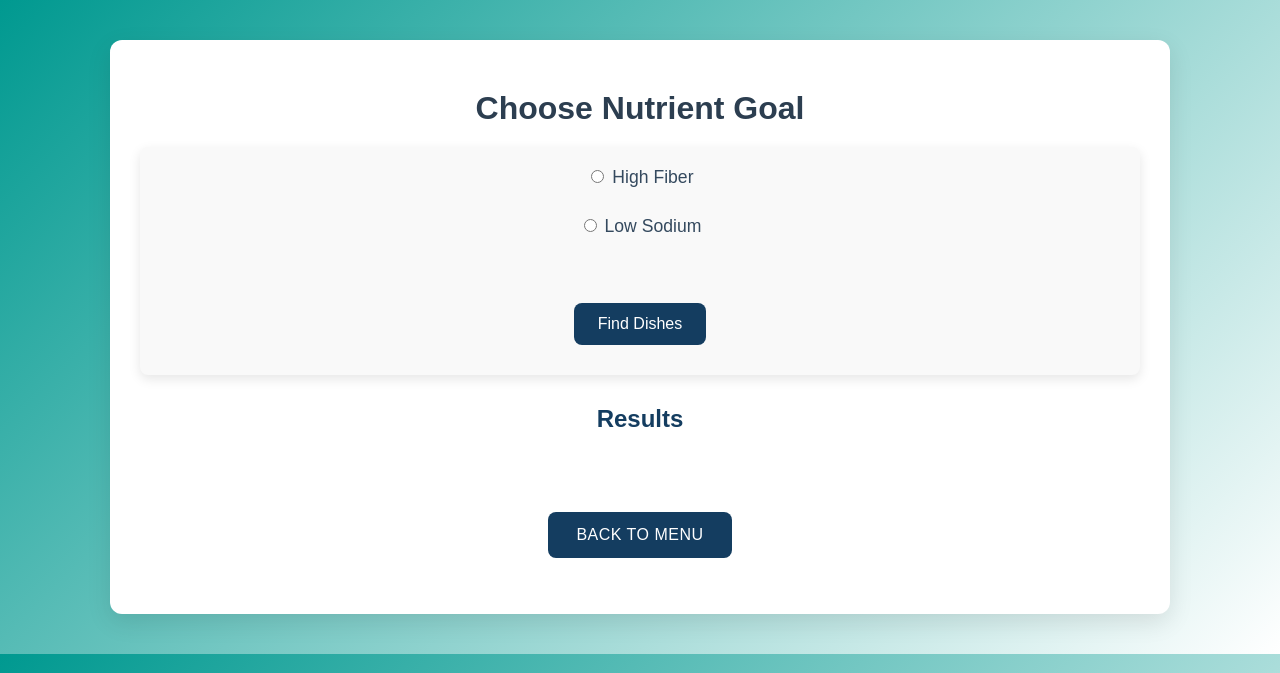
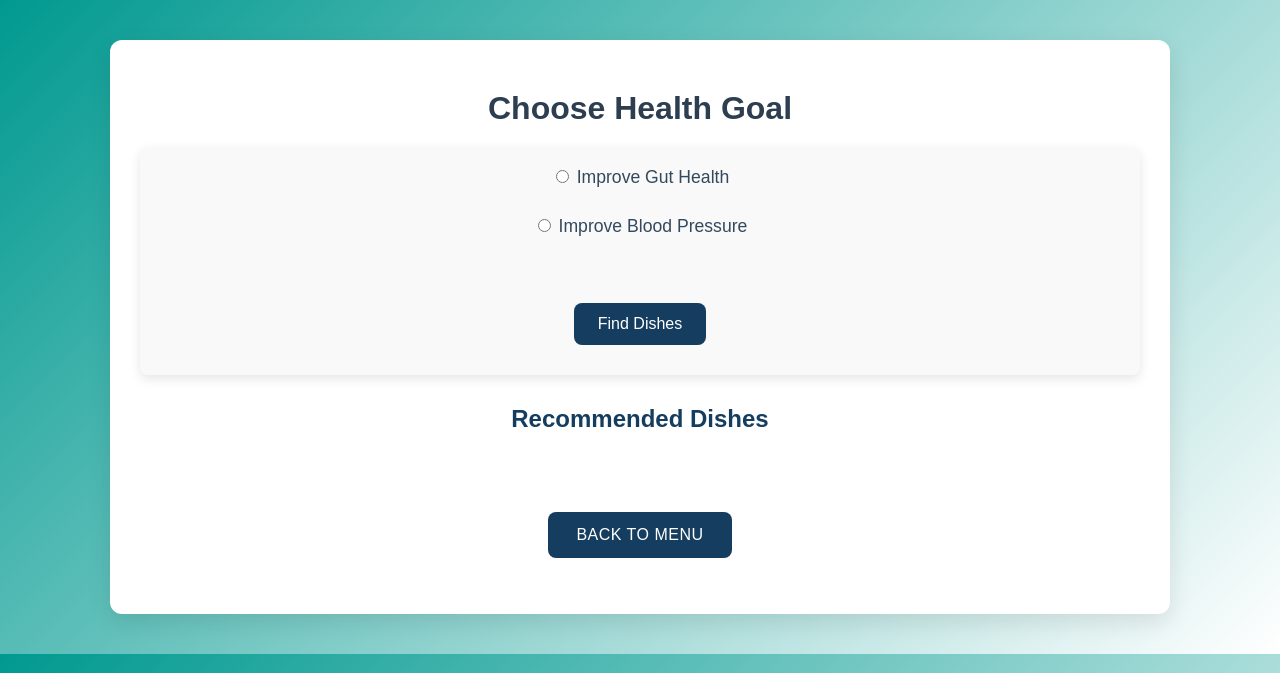
Before and after one commit to ishashinde16/nutritionist-aid-expert-system-prolog, a Flask app: page /nutrient_choice in a window 1280 px wide. Shown: the top 673 px of the page. Run offline with Flask 3, Linux system fonts and the light colour scheme.

Commit message:
nutrient-choice

```diff
--- a/app.py
+++ b/app.py
@@ -98,7 +98,7 @@ def show_calorie_target():
 
     # First, assert user into Prolog
     try:
-        prolog.assertz(f"user('{name}', {age}, {gender}, {weight}, {height}, {activity}, {goal})")
+        prolog.assertz(f"user('{name}', {age}, '{gender}', {weight}, {height}, '{activity}', '{goal}')")
     except Exception as e:
         print(f"Prolog assertion error: {e}")
 
@@ -159,25 +159,58 @@ def suggest_high_protein():
 #     return render_template('meal_plan.html', meals=meals, total_cals=total_cals)
 
 
+# @app.route('/nutrient_choice', methods=['GET', 'POST'])
+# def nutrient_choice():
+#     dishes = []  # Initialize dishes to an empty list.
+#     benefit = None  # Initialize benefit message
+
+#     if request.method == 'POST':
+#         choice = request.form['choice']
+
+#         try:
+#             if choice == 'high_fiber':
+#                 query = list(prolog.query("food(Dish, _, Macros, _), member(fiber:Fiber, Macros), Fiber > 5"))
+#                 dishes = [result['Dish'] for result in query]
+#             elif choice == 'low_sodium':
+#                 query = list(prolog.query("food(Dish, _, _, Micros), member(sodium:Sodium, Micros), Sodium < 100"))
+#                 dishes = [result['Dish'] for result in query]
+
+#             # 🔥 Fetch the corresponding benefit based on choice
+#             benefit_query = list(prolog.query(f"benefit({choice}, Benefit)"))
+#             if benefit_query:
+#                 benefit = benefit_query[0]['Benefit']
+
+#         except Exception as e:
+#             print(f"Prolog nutrient choice query error: {e}")
+#             dishes = []
+#             benefit = None  # No benefit if error occurs
+
+#         # Render the result after processing.
+#         return render_template('nutrient_choice.html', dishes=dishes, benefit=benefit)
+
+#     # Handle GET request: Render the form initially.
+#     return render_template('nutrient_choice.html', dishes=dishes)
+
 @app.route('/nutrient_choice', methods=['GET', 'POST'])
 def nutrient_choice():
     dishes = []  # Initialize dishes to an empty list.
 
     if request.method == 'POST':
-        choice = request.form['choice']
+        goal = request.form['goal']
 
         try:
-            if choice == 'high_fiber':
+            if goal == 'improve_gut_health':
+                # Improve Gut Health → High Fiber dishes
                 query = list(prolog.query("food(Dish, _, Macros, _), member(fiber:Fiber, Macros), Fiber > 5"))
                 dishes = [result['Dish'] for result in query]
-            elif choice == 'low_sodium':
+            elif goal == 'improve_blood_pressure':
+                # Improve BP → Low Sodium dishes
                 query = list(prolog.query("food(Dish, _, _, Micros), member(sodium:Sodium, Micros), Sodium < 100"))
                 dishes = [result['Dish'] for result in query]
         except Exception as e:
             print(f"Prolog nutrient choice query error: {e}")
-            dishes = []  # Handle errors gracefully, show an empty list.
+            dishes = []  # Handle errors gracefully
 
-        # Render the result after processing.
         return render_template('nutrient_choice.html', dishes=dishes)
 
     # Handle GET request: Render the form initially.
--- a/templates/nutrient_choice.html
+++ b/templates/nutrient_choice.html
@@ -2,20 +2,20 @@
 <html lang="en">
 <head>
   <meta charset="UTF-8">
-  <title>Nutrient-Specific Options</title>
+  <title>Health Goals</title>
   <link rel="stylesheet" href="{{ url_for('static', filename='style.css') }}">
 </head>
 <body>
   <div class="container">
-    <h1>Choose Nutrient Goal</h1>
+    <h1>Choose Health Goal</h1>
     <form method="post" action="{{ url_for('nutrient_choice') }}">
-      <label><input type="radio" name="choice" value="high_fiber" required> High Fiber</label><br>
-      <label><input type="radio" name="choice" value="low_sodium" required> Low Sodium</label><br><br>
+      <label><input type="radio" name="goal" value="improve_gut_health" required> Improve Gut Health</label><br>
+      <label><input type="radio" name="goal" value="improve_blood_pressure" required> Improve Blood Pressure</label><br><br>
       <button type="submit">Find Dishes</button>
     </form>
 
     {% if dishes is defined %}
-      <h2>Results</h2>
+      <h2>Recommended Dishes</h2>
       {% if dishes %}
         <ul>
           {% for dish in dishes %}
@@ -23,7 +23,7 @@
           {% endfor %}
         </ul>
       {% else %}
-        <p>No dishes found for that criterion.</p>
+        <p>No dishes found for that goal.</p>
       {% endif %}
     {% endif %}
 
```
Also changed, not shown: 1 other file.
